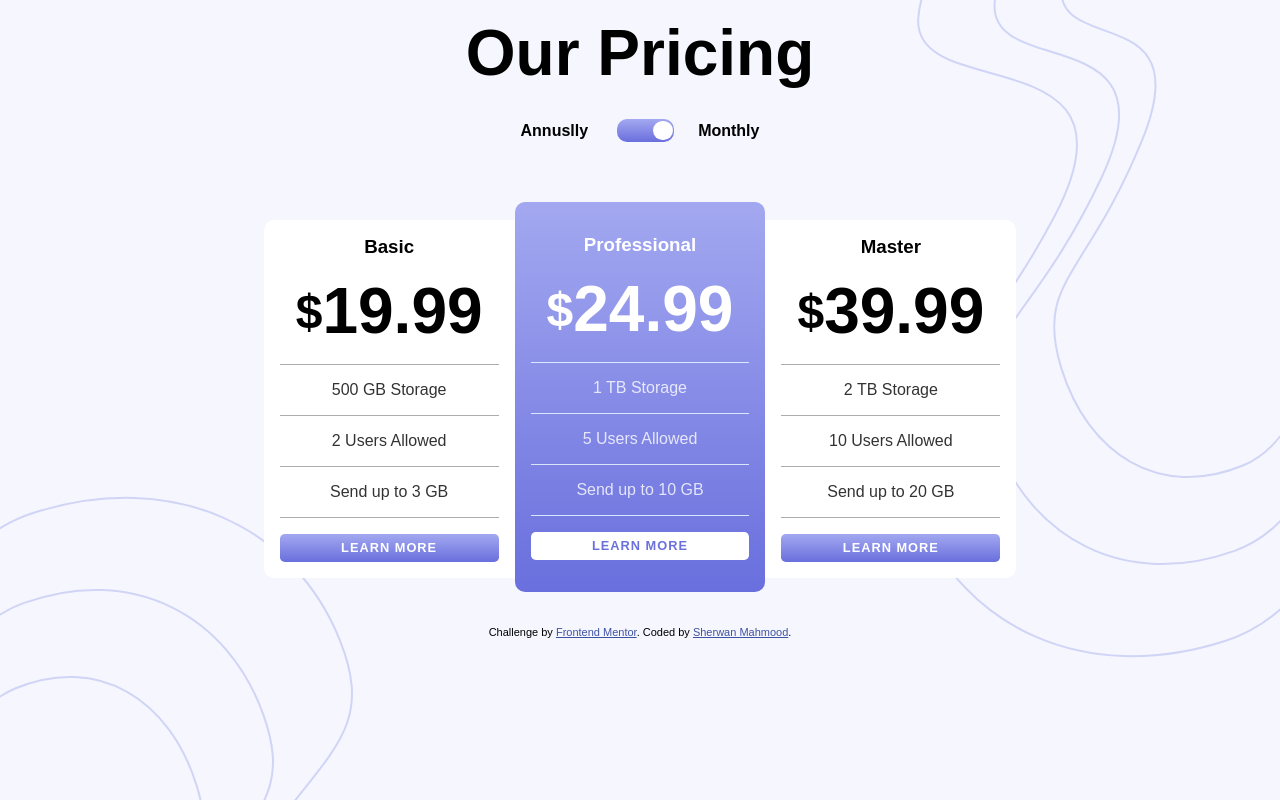
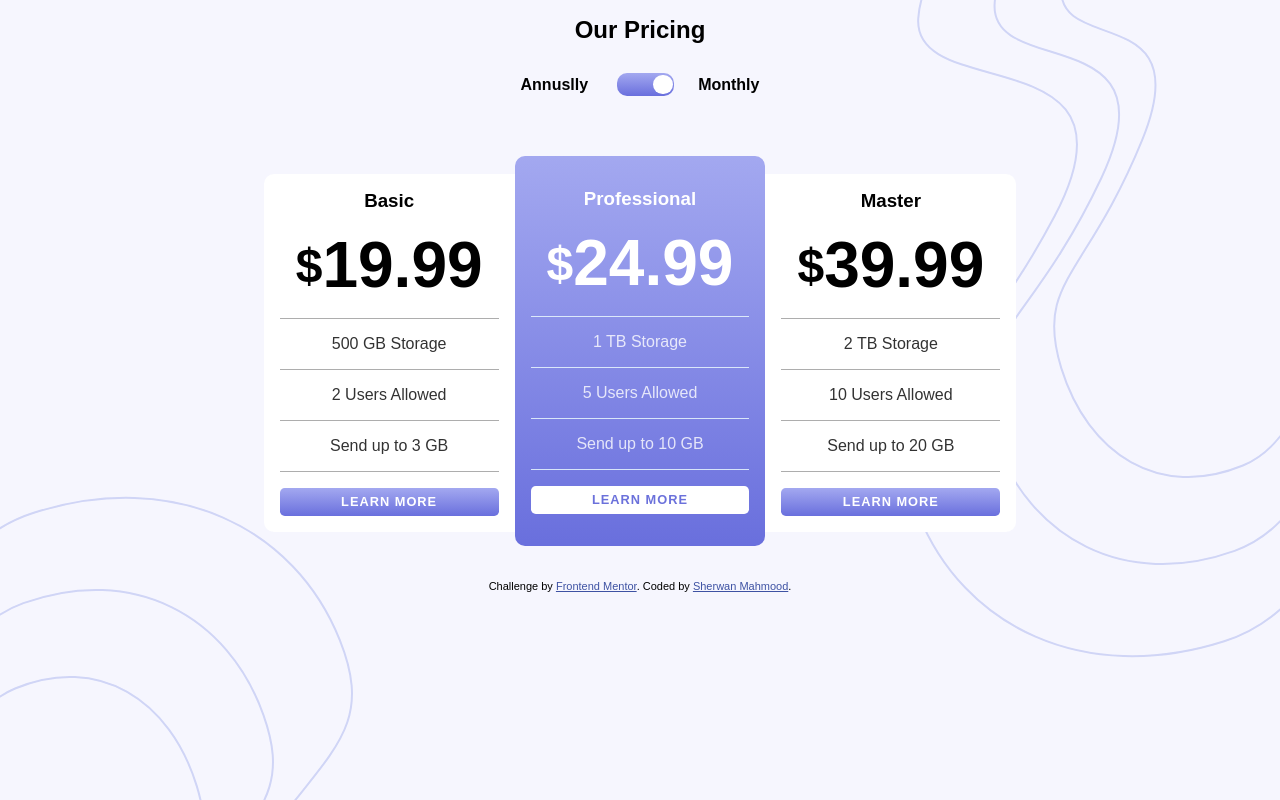
Before and after one commit to sherwanm/Pricing-component-with-toggle, a plain HTML site: page index.html in a window 1280 px wide. Drawn offline with Linux system fonts and the light colour scheme; a web font is replaced by a local one.

Commit message:
Update index.html

```diff
--- a/index.html
+++ b/index.html
@@ -11,7 +11,7 @@
 </head>
 <body>
 
-  <h1> Our Pricing</h1>
+  <h2> Our Pricing</h2>
 
   <div class="am">
     <span class="text">
@@ -33,7 +33,7 @@
     <div class="item item1">
       <div>
         <h3>Basic </h3>
-        <h1 class="price"><span id="dollarSign">$</span>19.99</h1>
+        <h1 class="price"><span id="dollarSign">$</span><span class="price-nummber">19.99</span></h1>
         <p class="border-top">500 GB Storage</p>
         <p class="border-both">2 Users Allowed</p>
         <p class="border-bottom">Send up to 3 GB</p>
@@ -44,7 +44,7 @@
     <div class="item item2" id="item2">
       <div>
         <h3>Professional </h3>
-        <h1 class="price"><span id="dollarSign">$</span>24.99</h1>
+        <h1 class="price"><span id="dollarSign">$</span><span class="price-nummber">24.99</span></h1>
         <p class="border-top">1 TB Storage</p>
         <p class="border-both">5 Users Allowed</p>
         <p class="border-bottom">Send up to 10 GB</p>
@@ -55,7 +55,7 @@
     <div class="item item3">
       <div>
         <h3>Master </h3>
-        <h1 class="price"><span id="dollarSign">$</span>39.99</h1>
+        <h1 class="price"><span id="dollarSign">$</span><span class="price-nummber">39.99</span></h1>
         <p class="border-top">2 TB Storage</p>
         <p class="border-both">10 Users Allowed</p>
         <p class="border-bottom">Send up to 20 GB</p>
@@ -72,4 +72,8 @@
 
 </body>
 
+<script src="script.js">
+
+</script>
+
 </html>
```
